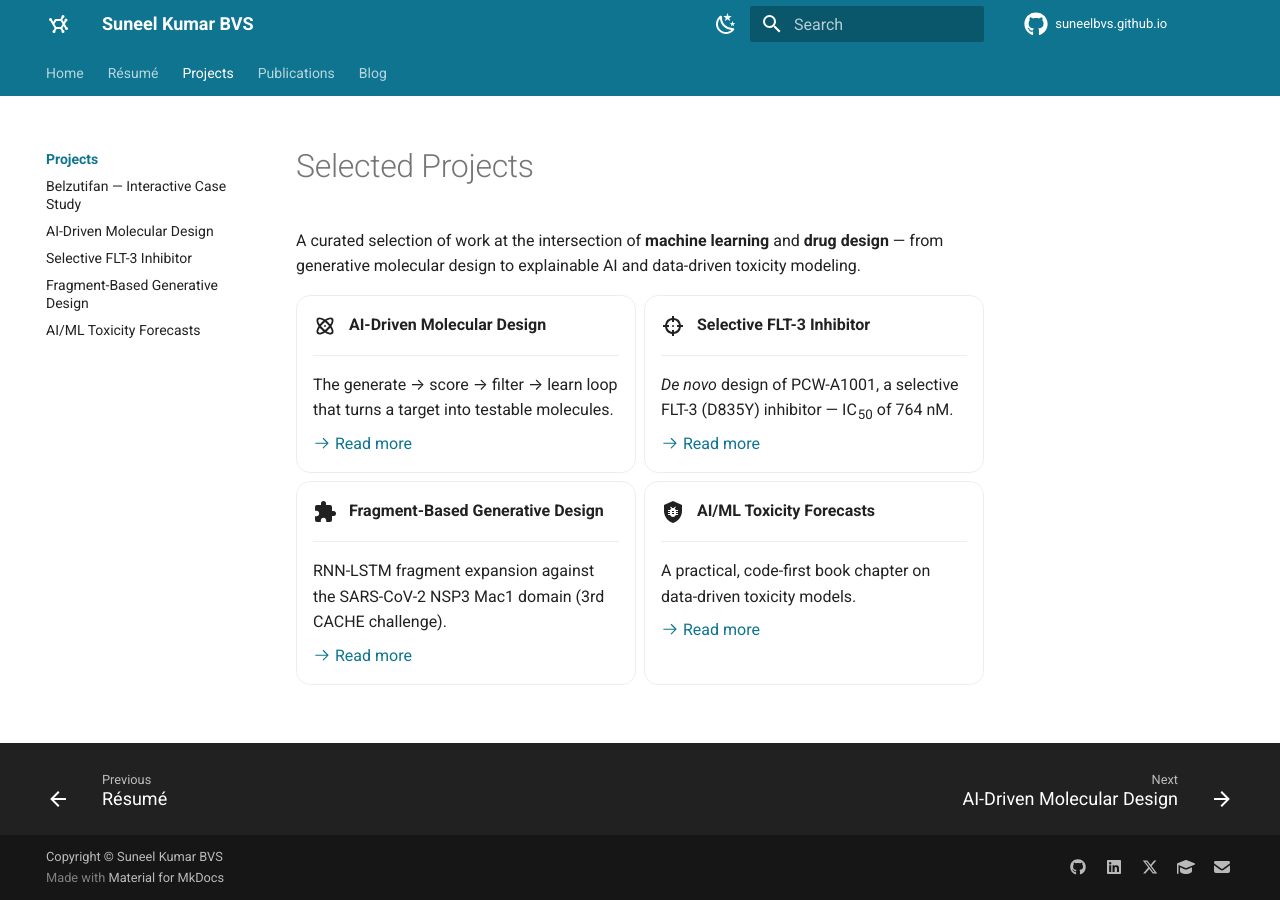
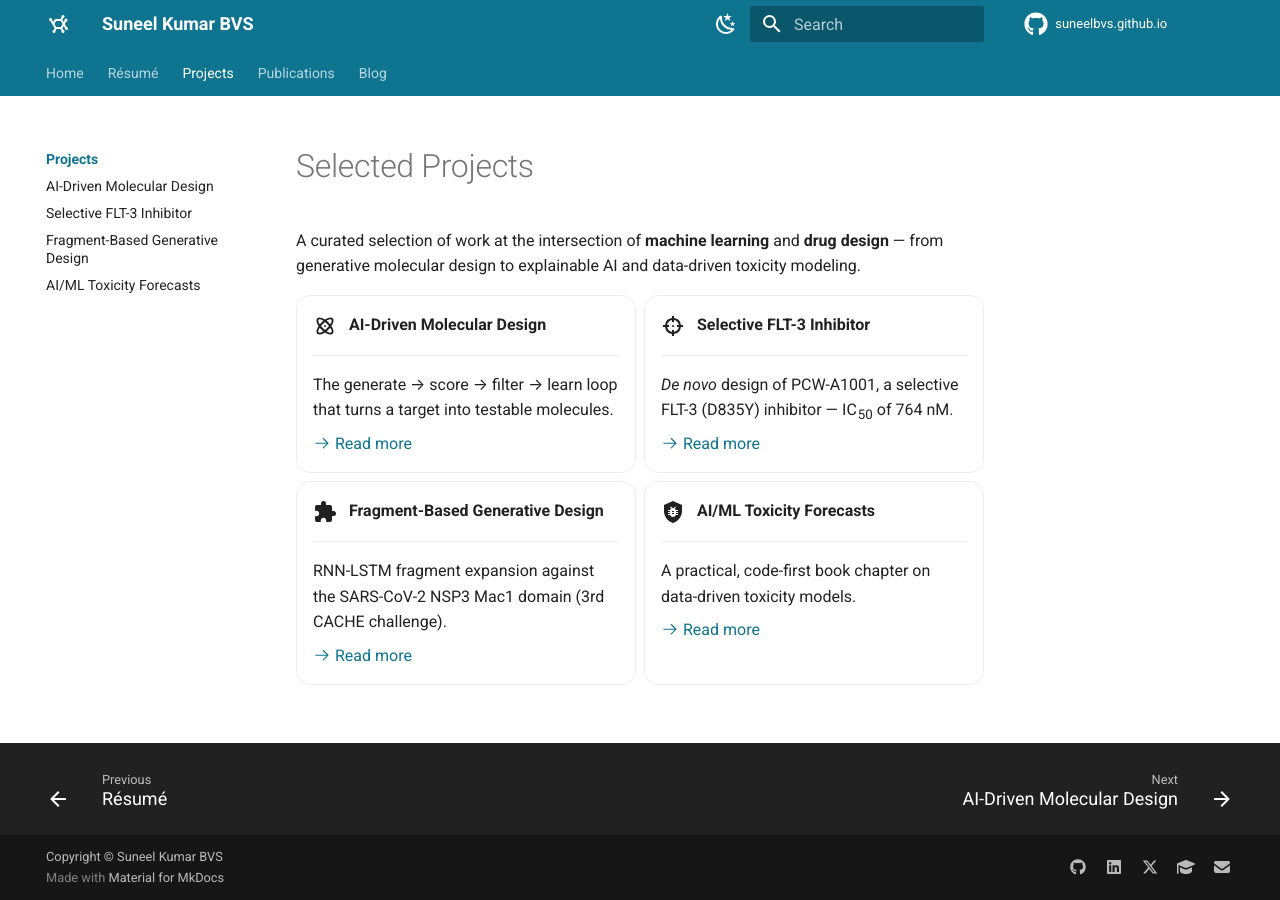
Before and after one commit to suneelbvs/suneelbvs.github.io, an MkDocs documentation site: the page built from docs/projects/index.md, in a window 1280 px wide. Built offline with MkDocs 1.6.1 and Material for MkDocs 9.7.7, drawn with Linux system fonts in a browser that asks for light colours; comment, search, counter and statistics services are not loaded.

Commit message:
Restore project navigation

```diff
--- a/mkdocs.yml
+++ b/mkdocs.yml
@@ -52,7 +52,6 @@ nav:
   - Résumé: resume.md
   - Projects:
       - projects/index.md
-      - Belzutifan — Interactive Case Study: projects/belzutifan-case-study.md
       - AI-Driven Molecular Design: projects/ai-molecular-design.md
       - Selective FLT-3 Inhibitor: projects/flt3-inhibitor.md
       - Fragment-Based Generative Design: projects/fragment-based-design.md
```
